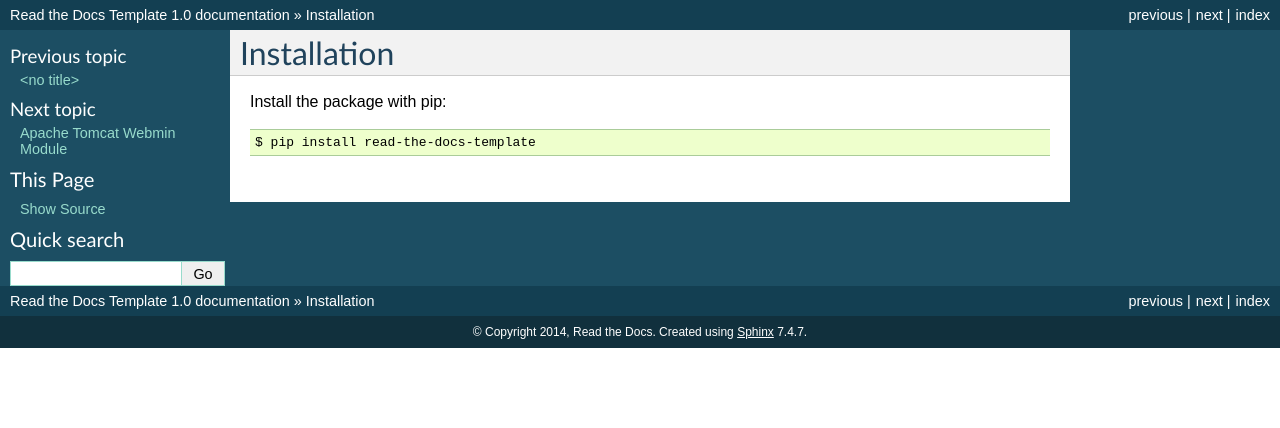
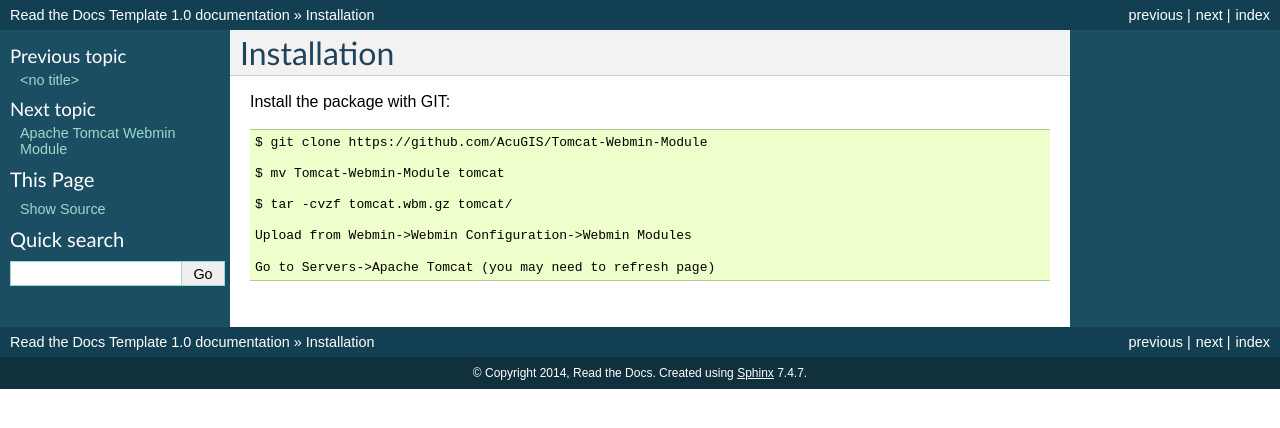
Before and after one commit to cited/Tomcat-Webmin-Module, a Sphinx documentation site: the page built from docs/installation.rst, in a window 1280 px wide. Shown: the top 428 px of the page. Built offline with Sphinx 7.4.7, drawn with Linux system fonts in a browser that asks for light colours.

Commit message:
Update installation.rst

```diff
--- a/docs/installation.rst
+++ b/docs/installation.rst
@@ -2,6 +2,14 @@
 Installation
 ============
 
-Install the package with pip::
+Install the package with GIT::
 
-    $ pip install read-the-docs-template
+    $ git clone https://github.com/AcuGIS/Tomcat-Webmin-Module
+
+    $ mv Tomcat-Webmin-Module tomcat
+
+    $ tar -cvzf tomcat.wbm.gz tomcat/
+
+    Upload from Webmin->Webmin Configuration->Webmin Modules
+
+    Go to Servers->Apache Tomcat (you may need to refresh page)
```
